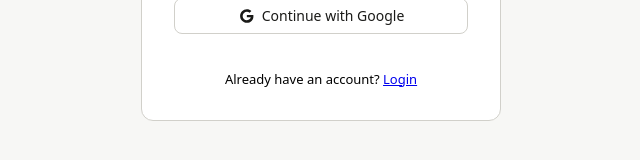
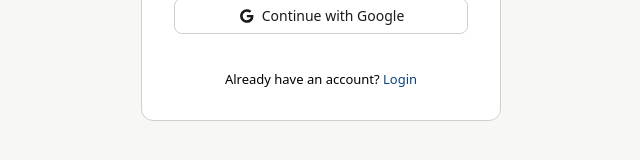
Before and after one commit to AlainRegisDev88/to-do-app, a React (Vite) app in the folder to-do-app/: page /auth/signup in a window 1280 px wide. Shown: the part 628-788 px from the top of the page, without its empty margins (319-959 px from the left). Built offline with nearby package versions, Linux system fonts and the light colour scheme.

Commit message:
fix the signup page links link

```diff
--- a/to-do-app/src/components/Signup.css
+++ b/to-do-app/src/components/Signup.css
@@ -0,0 +1,3 @@
+/* .link{
+    text-decoration:"none";
+    color:--var(--text-accent)"} */
--- a/to-do-app/src/components/Signup.jsx
+++ b/to-do-app/src/components/Signup.jsx
@@ -122,7 +122,7 @@ const Signup = () => {
                         </div>
 
                         <div className="box-footer">
-                            <p>Already have an account? <Link to="/auth/login">Login</Link></p>
+                            <p>Already have an account? <Link style={{textDecoration:"none", color:"var(--text-accent)"}} className="link" to="/auth/login">Login</Link></p>
                         </div>
                     </div>
                 </form>
```
